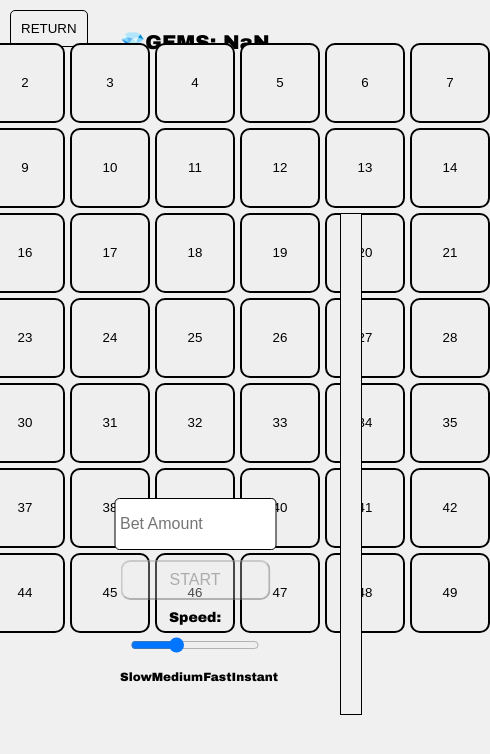
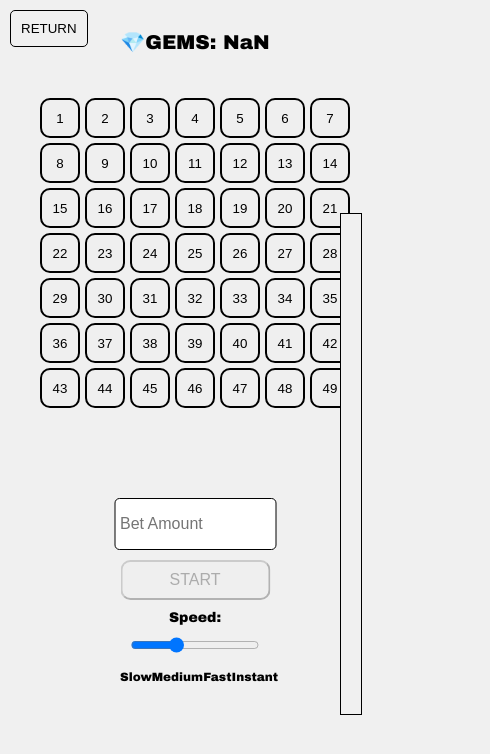
Before and after one commit to TheRedPipin/EngelCasino, a plain HTML site: page KenoIndex.html in a window 390 px wide. Shown: the whole page, 490 px wide, since content can reach past the window. Drawn offline with Linux system fonts and the light colour scheme.

Commit message:
Final update to responsiveness

```diff
--- a/KenoStyles.css
+++ b/KenoStyles.css
@@ -159,13 +159,13 @@ button{
     #mapShell {
         grid-template-columns: repeat(3, 1fr);
         gap: 5px;
-        top: 40%;
+        top: 30%;
         left: 50%;
     }
 
     .mapSpot {
-        width: 80px;
-        height: 80px;
+        width: 40px;
+        height: 40px;
     }
 
     #controls {
```
